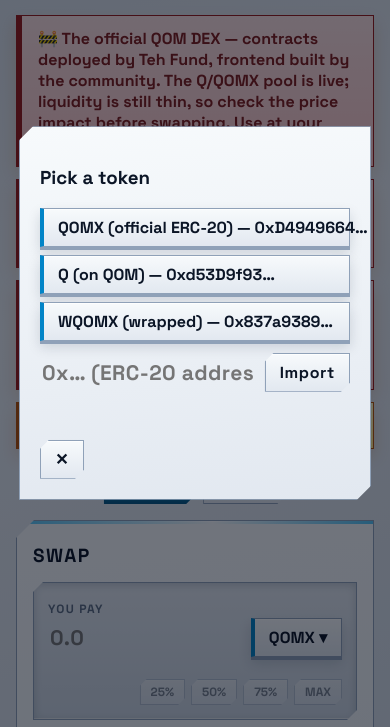
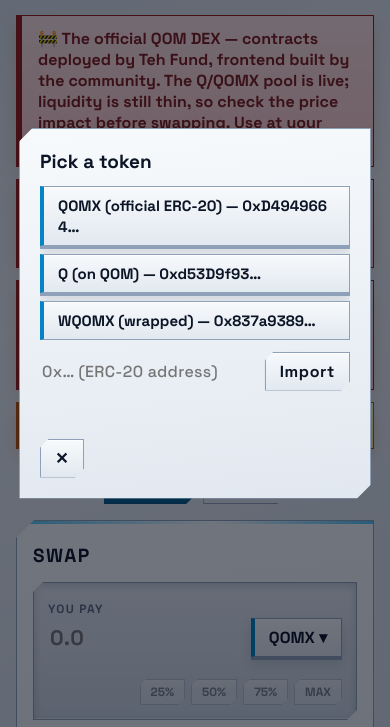
Before and after one commit to QL1-Infinite42-Guppy-Histoire/qom-dex, a website: page docs/index.html in a window 390 px wide. Both pictures are taken after a click on the button "QOMX ▾". Shown: the part 109-836 px from the top of the page. Drawn offline with Linux system fonts and the light colour scheme; no server answers.

Commit message:
Token picker dialog: shrink and wrap token rows (15px, break-all) and set the import address input to 16px — the shared panel styles (26px row inputs, nowrap buttons) overflowed the dialog on phones

```diff
--- a/docs/style.css
+++ b/docs/style.css
@@ -77,6 +77,10 @@ dialog{border:1px solid var(--line-d);background:linear-gradient(175deg,var(--ca
 dialog::backdrop{background:rgba(2,8,20,.55)}
 #tokList{display:flex;flex-direction:column;gap:8px;margin:12px 0}
 #tokList button{text-align:left}
+#tokDlg h3{font-size:19px;margin:0 0 4px}
+#tokDlg .tok-btn{font-size:15px;white-space:normal;word-break:break-all;line-height:1.4;width:100%}
+#tokDlg .row input[type=text]{font-size:16px;font-weight:500}
+#tokList{max-height:52vh;overflow:auto}
 footer{max-width:560px;margin:24px auto;text-align:center;font-size:13px;padding-bottom:30px}
 a{color:var(--accent)}
 .pool-list .pool-row{display:flex;justify-content:space-between;gap:10px;padding:9px 6px;border-bottom:1px solid var(--line);font-size:14px;flex-wrap:wrap}
```
